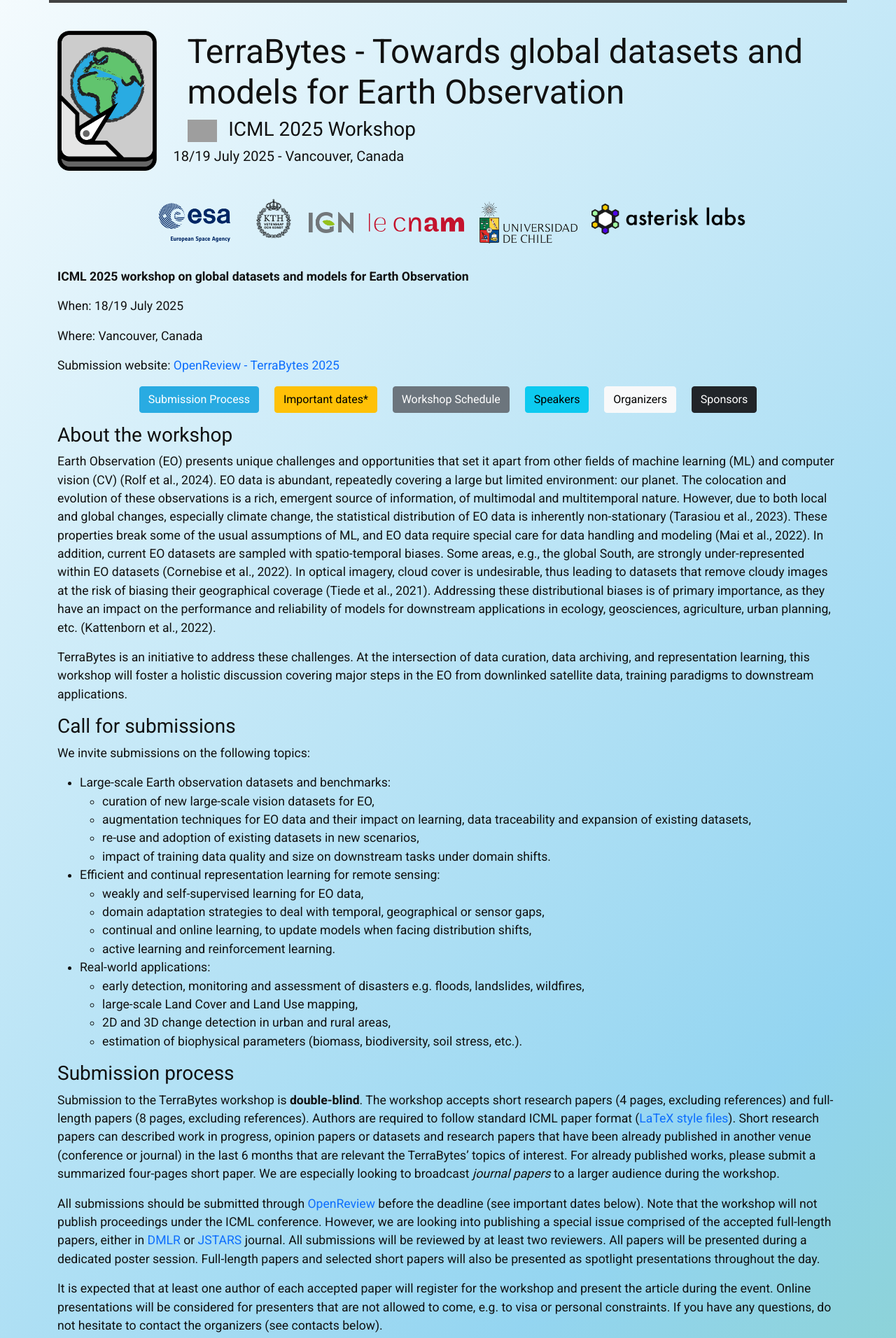
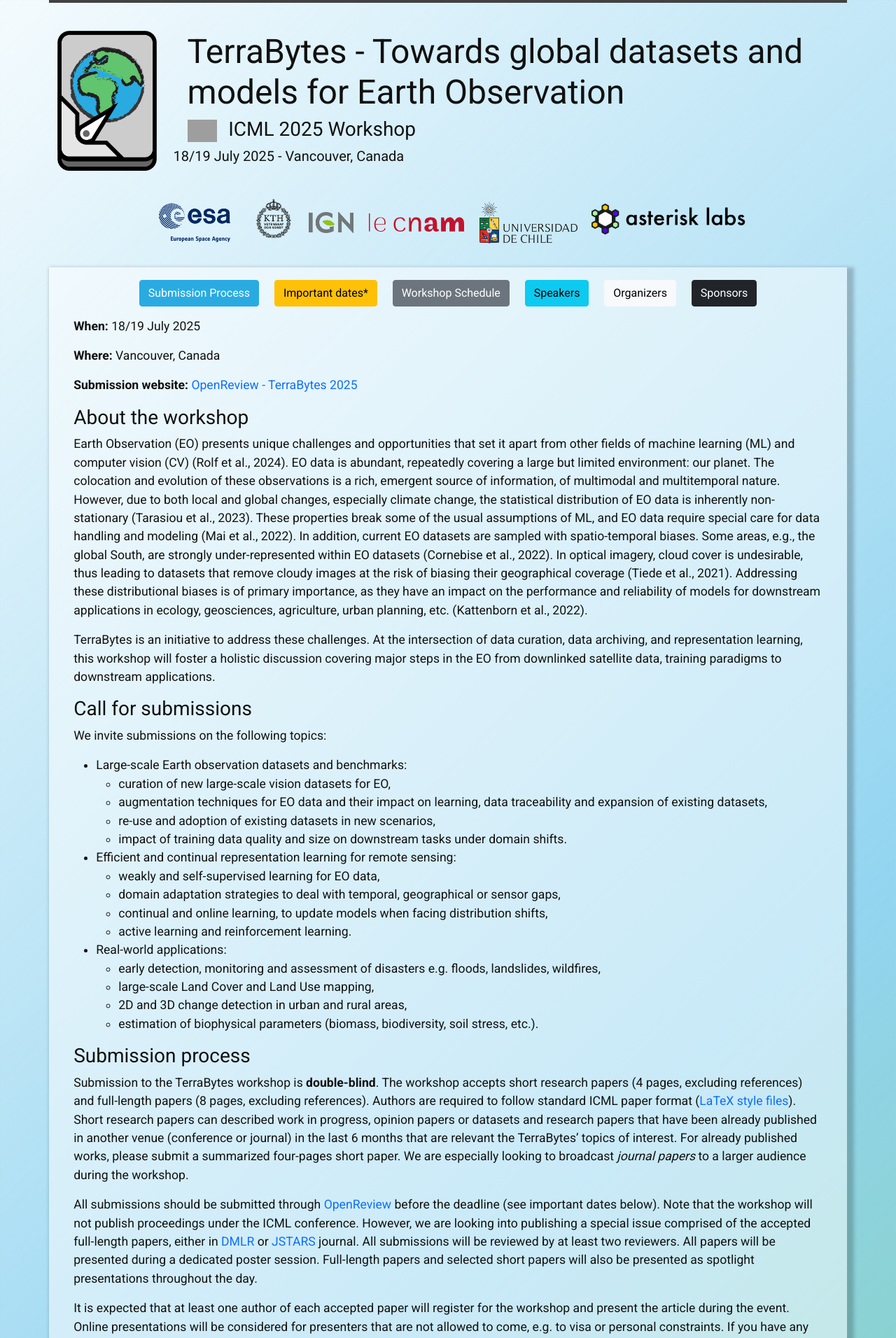
Before and after one commit to TerraBytes-Workshop/terrabytes-workshop.github.io, a Jekyll site: the page built from index.md, in a window 1280 px wide. Shown: the top 1912 px of the page at 70% size. Built offline with Jekyll 4.4.1, drawn with Linux system fonts in a browser that asks for light colours; nearby versions of some CDN libraries; grey boxes are pictures that could not be loaded.

Commit message:
Minor details

```diff
--- a/_includes/template/footer.html
+++ b/_includes/template/footer.html
@@ -1,4 +1,4 @@
-<footer class="site-footer bg-light mt-auto">
+<footer class="site-footer">
   <div class="container">
     <nav class="mt-3 mb-4">
       <ul class="nav nav-pills nav-fill">
--- a/assets/css/styles.scss
+++ b/assets/css/styles.scss
@@ -50,6 +50,13 @@ header {
 		text-align: left;
 	}
 }
+.my-4 {
+  background-color: rgba(255, 255, 255, 0.5);
+  box-shadow: 5px 5px 5px 5px rgba(0, 0, 0, 0.2);
+  padding-top: 1em;
+  padding-left: 2em;
+  padding-right: 2em;
+}
 .section-content {
 	font-size: 1.2rem;
 	color: $color_2;
--- a/index.md
+++ b/index.md
@@ -1,14 +1,6 @@
 ---
 layout: page
 ---
-
-**ICML 2025 workshop on global datasets and models for Earth Observation**
-
-When: 18/19 July 2025
-
-Where: Vancouver, Canada
-
-Submission website: [OpenReview - TerraBytes 2025](https://openreview.net/group?id=ICML.cc/2025/Workshop/TerraBytes)
 
 <div class="buttons" id="sticky-nav">
   <a class="button btn btn-primary" href="#call-for-submissions">Submission Process</a>&nbsp;&nbsp;&nbsp;&nbsp;
@@ -113,10 +110,10 @@ TBA ...
 
 **Primary Contacts**: Valerio Marsocci (valerio.marsocci@esa.int), Nicolas Audebert (nicolas.audebert@ign.fr)
 
-<h3 id="sponsors">Sponsers</h3>
+<h3 id="sponsors">Sponsors</h3>
 ------
 
 We thank CopernicusLAC for their sponsorship of this event.
 
-{% include figure.html img="logo_copernicuslac_chile.png" alt="CopernicusLAC Chile sponsor" width="50%" %}
-{% include figure.html img="IADF.png" alt="IEEE IADF sponsor" width="50%" %}
+{% include figure.html img="logo_copernicuslac_chile.png" alt="CopernicusLAC Chile sponsor" width="25%" %}
+{% include figure.html img="IADF.png" alt="IEEE IADF sponsor" width="25%" %}
```
Also changed, not shown: other parts of index.md (+5 -0 lines), images/IADF.png.
